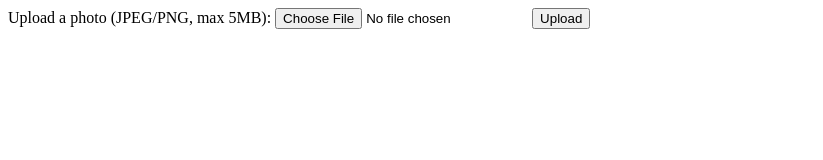
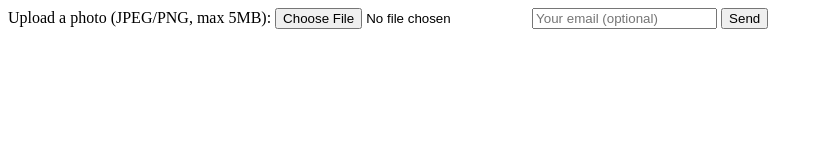
Before and after one commit to edwxrd7/metalbreaks, a website: page index.html in a window 1280 px wide. Shown: the whole page, without its empty margins (0-823 px from the left). Drawn offline with Linux system fonts and the light colour scheme.

Commit message:
Update index.html

```diff
--- a/index.html
+++ b/index.html
@@ -1,8 +1,15 @@
-<form id="uploadForm" action="/upload" method="POST" enctype="multipart/form-data">
+<form
+  action="https://formspree.io/f/xpwdrnnj"
+  method="POST"
+  enctype="multipart/form-data"
+  id="uploadForm">
+
   <label for="photo">Upload a photo (JPEG/PNG, max 5MB):</label>
   <input type="file" name="photo" id="photo" accept="image/jpeg, image/png" required>
-  <button type="submit">Upload</button>
-  <p id="error" style="color:red;"></p>
+
+  <input type="email" name="_replyto" placeholder="Your email (optional)">
+  <button type="submit">Send</button>
+  <p id="error" style="color: red;"></p>
 </form>
 
 <script>
```
